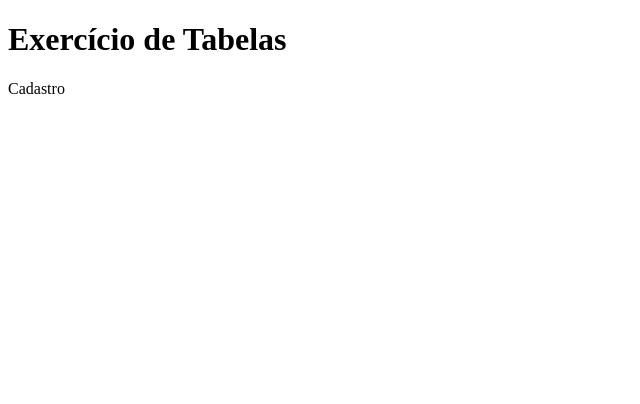
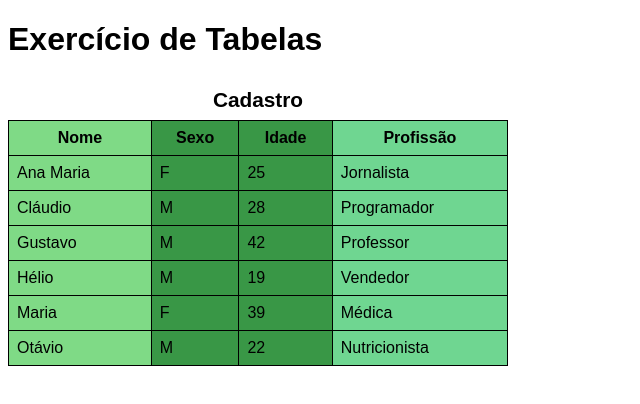
Before and after one commit to viniciusviana73/html-css, a plain HTML site: page exercicios/ex023/tabela005.html in a window 1280 px wide. Shown: the whole page, without its empty margins (0-640 px from the left). Drawn offline with Linux system fonts and the light colour scheme.

Commit message:
colgroup

```diff
--- a/exercicios/ex023/tabela005.html
+++ b/exercicios/ex023/tabela005.html
@@ -5,13 +5,91 @@
     <meta http-equiv="X-UA-Compatible" content="IE=edge">
     <meta name="viewport" content="width=device-width, initial-scale=1.0">
     <title>Exercício de Tabelas</title>
+    <style>
+        body {
+            font-family: Arial, Helvetica, sans-serif;
+        }
+
+        table {
+            width: 500px;
+            border-collapse: collapse;
+        }
+
+        caption {
+            font-size: 1.3em;
+            font-weight: bolder;
+            padding: 8px;
+        }
+
+        th, td {
+            border: 1px solid black;
+            padding: 8px;
+        }
+
+        col.cnome {
+            background-color: rgb(127, 218, 134);
+        }
+
+        col.cgrupo {
+            background-color: rgb(57, 151, 70);
+        }
+
+        col.cprof{
+            background-color: rgb(111, 214, 145);
+        }
+    </style>
 </head>
 <body>
     <h1>Exercício de Tabelas</h1>
     <table>
+        <colgroup>
+            <col class="cnome">
+            <col class="cgrupo" span="2">
+            <!-- A linha acima agrupa duas colunas, no caso as de Sexo e Idade -->
+            <col class="cprof">
+        </colgroup>
         <caption>Cadastro</caption>
         <tr>
-            <th></th>
+            <th scope="col">Nome</th>
+            <th scope="col">Sexo</th>
+            <th scope="col">Idade</th>
+            <th scope="col">Profissão</th>
+        </tr>
+        <tr>
+            <td>Ana Maria</td>
+            <td>F</td>
+            <td>25</td>
+            <td>Jornalista</td>
+        </tr>
+        <tr>
+            <td>Cláudio</td>
+            <td>M</td>
+            <td>28</td>
+            <td>Programador</td>
+        </tr>
+        <tr>
+            <td>Gustavo</td>
+            <td>M</td>
+            <td>42</td>
+            <td>Professor</td>
+        </tr>
+        <tr>
+            <td>Hélio</td>
+            <td>M</td>
+            <td>19</td>
+            <td>Vendedor</td>
+        </tr>
+        <tr>
+            <td>Maria</td>
+            <td>F</td>
+            <td>39</td>
+            <td>Médica</td>
+        </tr>
+        <tr>
+            <td>Otávio</td>
+            <td>M</td>
+            <td>22</td>
+            <td>Nutricionista</td>
         </tr>
     </table>
 </body>
```
